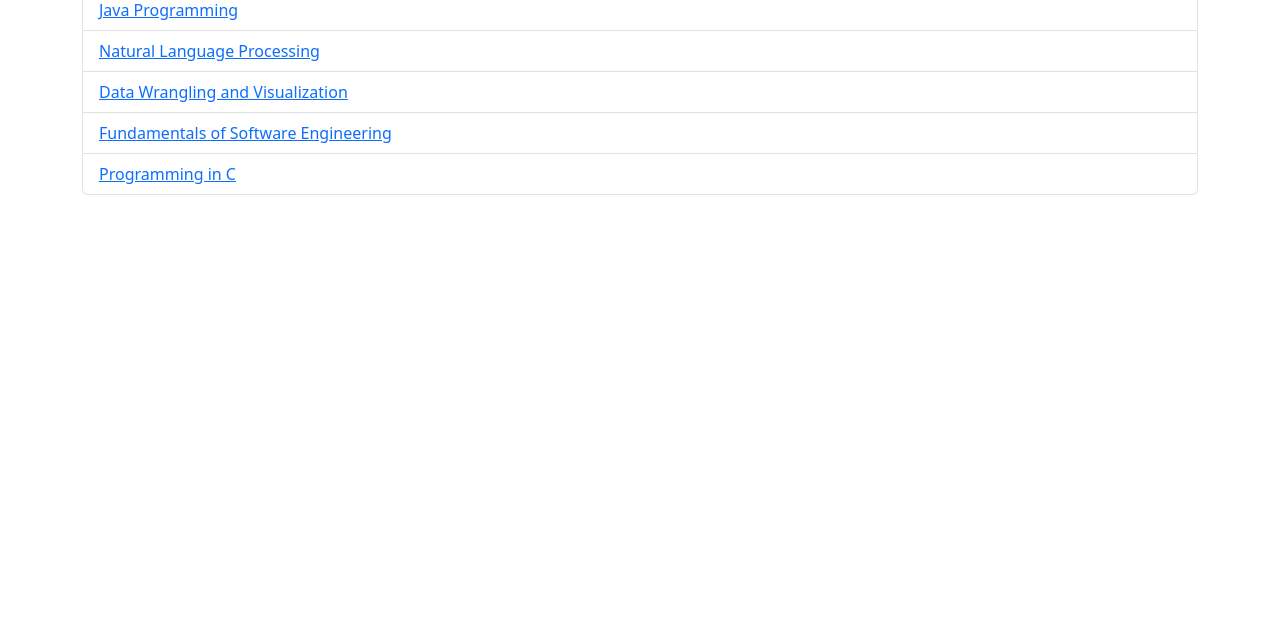
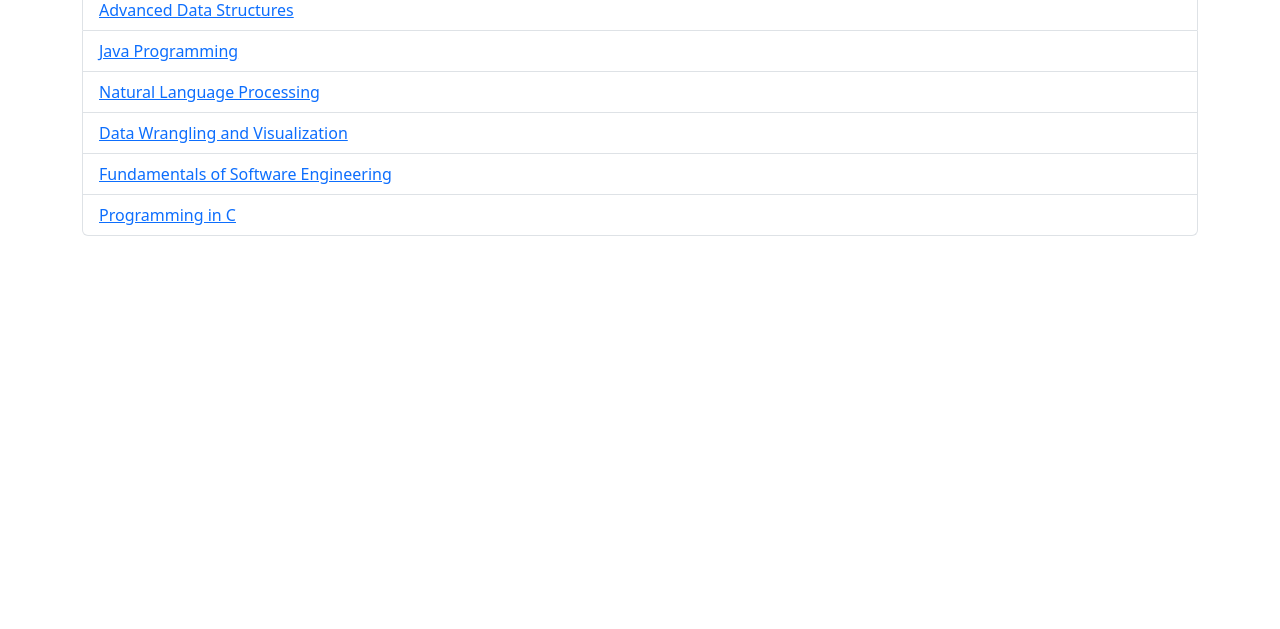
Before and after one commit to trupthijan/trupthijan.github.io, a plain HTML site: page courses.html in a window 1280 px wide. Shown: the part 171-800 px from the top of the page. Drawn offline with nearby package versions, Linux system fonts and the light colour scheme.

Commit message:
Update courses.html

```diff
--- a/courses.html
+++ b/courses.html
@@ -26,6 +26,7 @@
   <div class="container mt-5">
     <h1>Courses Taught</h1>
     <ul class="list-group">
+      <li class="list-group-item"><a href="ADS.html">Advanced Data Structures</a></li>
       <li class="list-group-item"><a href="java.html">Java Programming</a></li>
       <li class="list-group-item"><a href="nlp.html">Natural Language Processing</a></li>
       <li class="list-group-item"><a href="datawrangling.html">Data Wrangling and Visualization</a></li>
```
